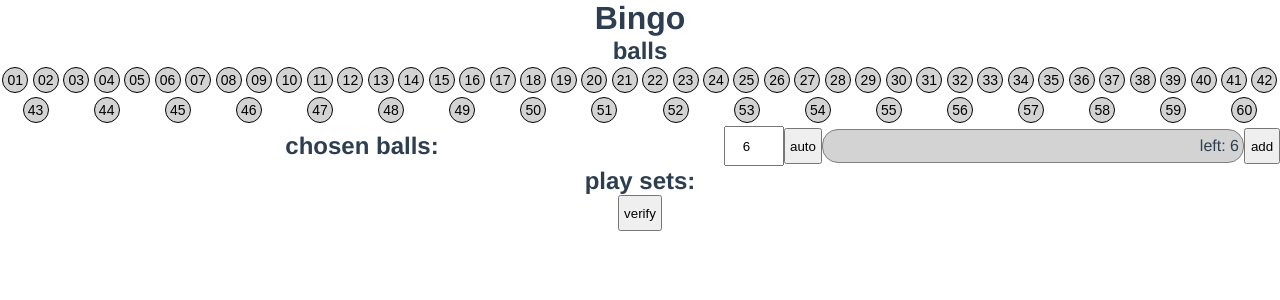
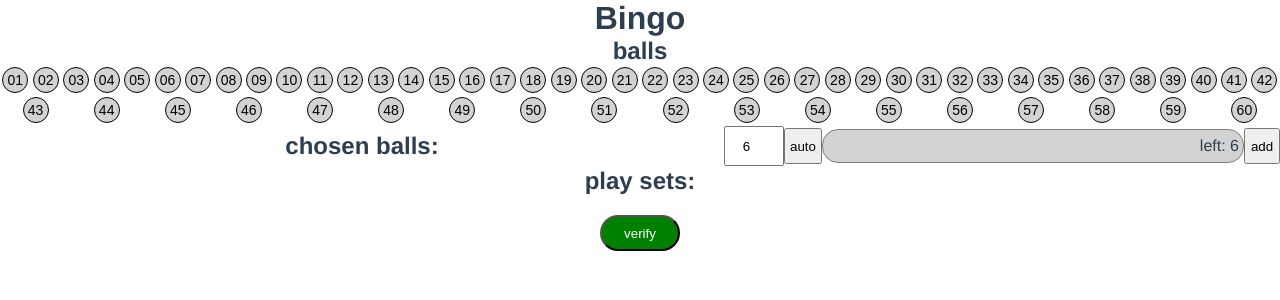
Before and after one commit to romulinux/megasena, a Vue app: page / in a window 1280 px wide. Shown: the top 300 px of the page. Built offline with nearby package versions, Linux system fonts and the light colour scheme.

Commit message:
adicionado style para o botão de verificar

```diff
--- a/src/components/Balls.vue
+++ b/src/components/Balls.vue
@@ -69,6 +69,7 @@
       <input
         type="button"
         value="verify"
+        class="verify"
         v-on:click="verify()"
       >
     </div>
@@ -138,6 +139,16 @@ export default {
 </script>
 
 <style scoped lang="scss">
+.verify {
+  display: flex;
+  align-items: center;
+  justify-content: center;
+  width: 80px;
+  background: green;
+  color: white;
+  border-radius: 24px;
+  margin: 20px auto;
+}
 .game {
   flex: 1;
   display: flex;
```
